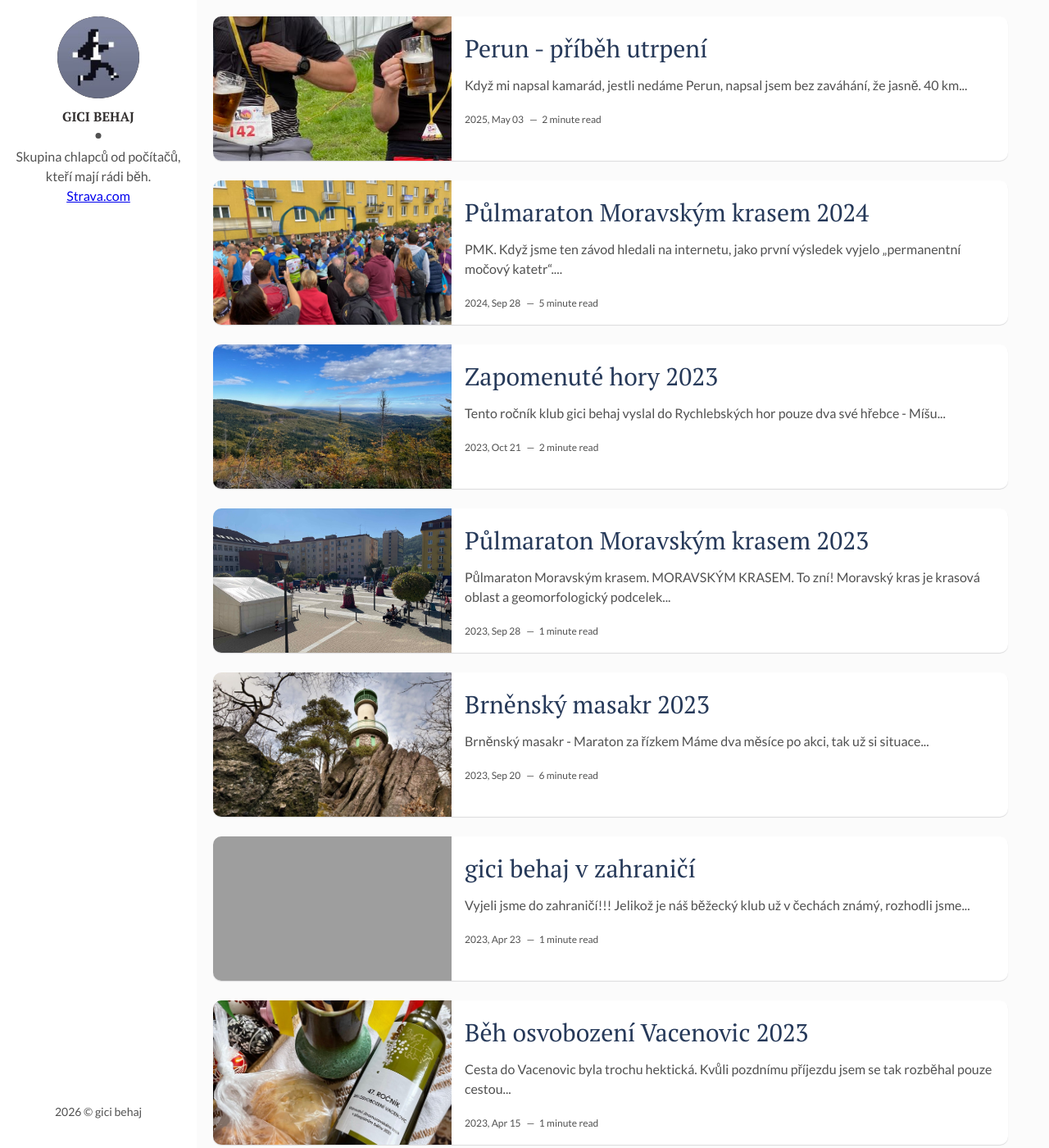
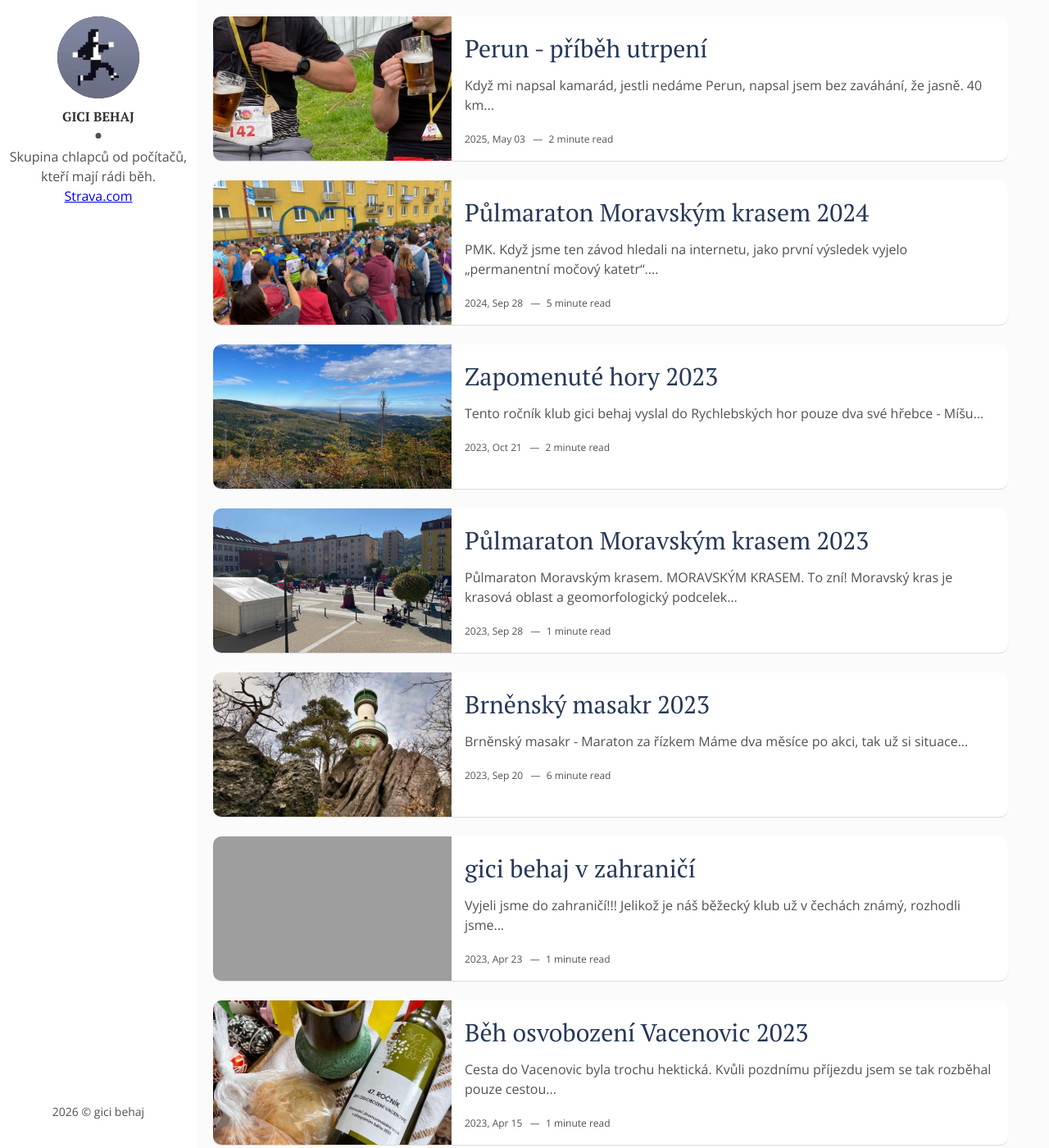
Before and after one commit to michalsvec/gicibehaj, a Jekyll site: the page built from index.html, in a window 1280 px wide and 1400 px high. Shown: the whole window at 82% size. Built offline with Jekyll 4.4.1, drawn with Linux system fonts in a browser that asks for light colours; the list of posts is cut into pages by our own code; grey boxes are pictures that could not be loaded.

Commit message:
Replace Lato with Open Sans to fix broken Czech diacritics
Also upgraded Google Fonts from v1 to v2 API.

```diff
--- a/_includes/head.html
+++ b/_includes/head.html
@@ -76,7 +76,7 @@
 	<!-- iOS Safari -->
 	<meta name="apple-mobile-web-app-status-bar-style" content="#263959">
 	<!-- Google Fonts -->
-	<link href="https://fonts.googleapis.com/css?family=PT+Serif:400,700|Lato:300,400,700&display=swap" rel="stylesheet">
+	<link href="https://fonts.googleapis.com/css2?family=PT+Serif:wght@400;700&family=Open+Sans:wght@300;400;700&display=swap" rel="stylesheet">
 	<!-- Font Awesome -->
 	<link rel="stylesheet" href="{{ "/assets/fonts/font-awesome/css/font-awesome.min.css" | prepend: site.baseurl }}">
 	<!-- Styles -->
--- a/assets/css/main.css
+++ b/assets/css/main.css
@@ -773,7 +773,7 @@ html {
 }
 
 body {
-  font-family: 'Lato', sans-serif;
+  font-family: 'Open Sans', sans-serif;
   color: #515151;
   background-color: #fbfbfb;
   margin: 0;
--- a/assets/css/scss/main.scss
+++ b/assets/css/scss/main.scss
@@ -11,7 +11,7 @@ html {
 }
 
 body {
-  font-family: 'Lato', sans-serif;
+  font-family: 'Open Sans', sans-serif;
   color: $body-color;
   background-color: #fbfbfb;
   margin: 0;
```
